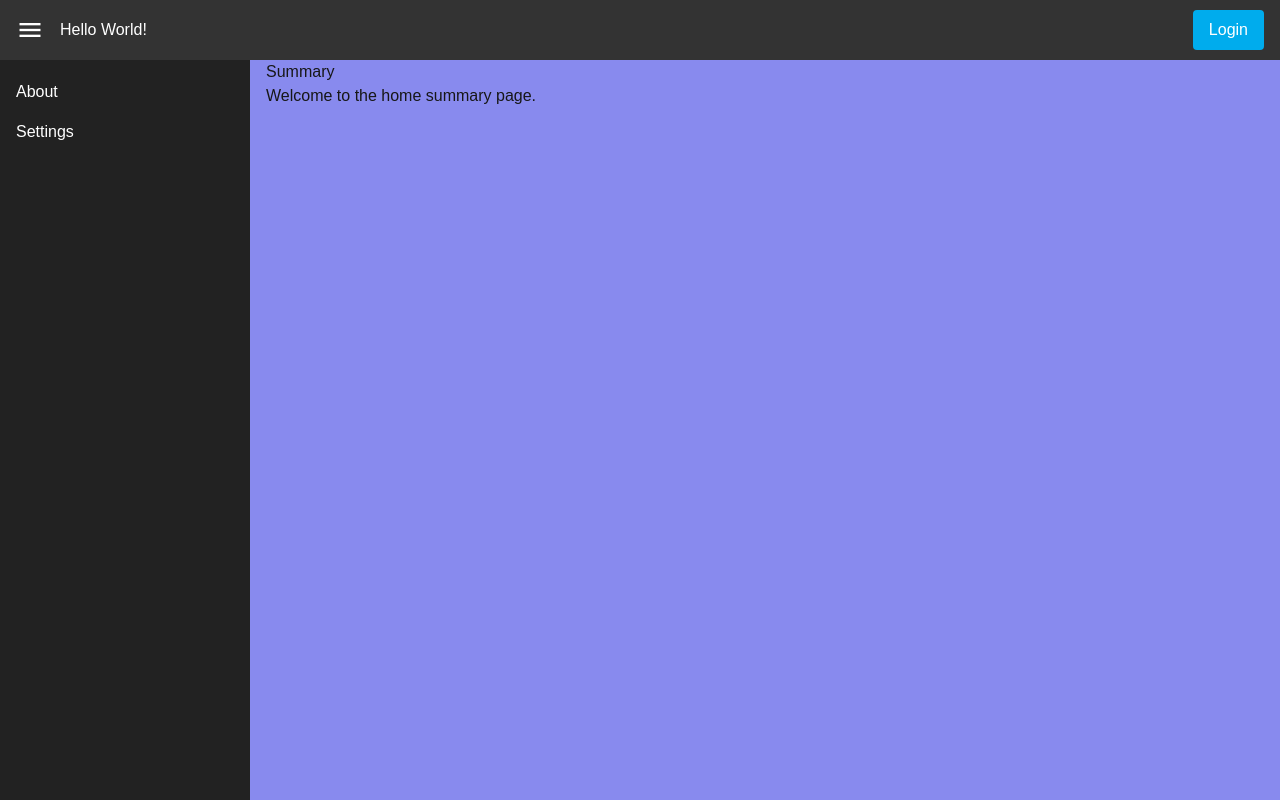
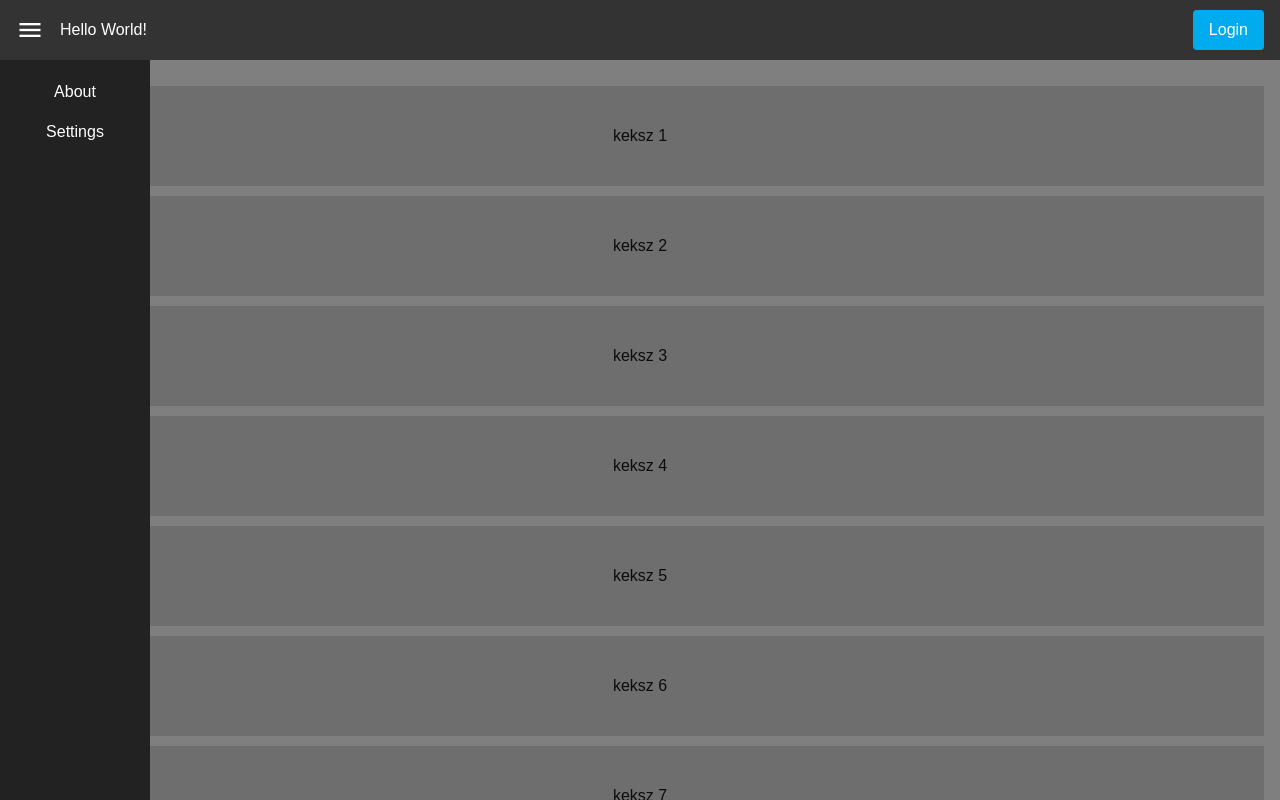
Before and after one commit to antsticky/nextjs_vercel, a Next.js app: page / in a window 1280 px wide. Both pictures are taken after a click on the button 30 px from the left and 30 px from the top of the page. Shown: the top 800 px of the page. Built offline with nearby package versions, Linux system fonts and the light colour scheme.

Commit message:
add animation

```diff
--- a/components/layout/Header.module.css
+++ b/components/layout/Header.module.css
@@ -94,15 +94,27 @@
 
 /* Left panel */
 .leftPanel {
-  width: 250px;
+  width: 150px;
   background: #222;
   color: #fff;
   padding: 1rem;
+  clip-path: inset(0 100% 0 0); /* fully hidden */
+  animation: curtainReveal 0.45s ease forwards;
+}
+
+@keyframes curtainReveal {
+  0% {
+    clip-path: inset(0 100% 0 0);
+  }
+  100% {
+    clip-path: inset(0 0 0 0);
+  }
 }
 
 .menuList {
   list-style: none;
   padding: 0;
+  text-align: center;
 }
 
 .menuItem {
@@ -125,4 +137,24 @@
   background: #888aeeff;
   padding: 1rem;
   padding-top: 60px;
+  opacity: 0;
+  animation: fadeInRight 0.3s ease forwards;
 }
+
+/* Hide right panel on mobile */
+@media (max-width: 639px) {
+  .rightPanel {
+    display: none;
+  }
+}
+
+@keyframes fadeInRight {
+  from {
+    opacity: 0;
+    transform: translateX(8px);
+  }
+  to {
+    opacity: 1;
+    transform: translateX(0);
+  }
+}
--- a/components/layout/Header.tsx
+++ b/components/layout/Header.tsx
@@ -10,6 +10,7 @@ export default function Header() {
   const [open, setOpen] = useState(false)
   const [activeTab, setActiveTab] = useState<'home' | 'about' | 'settings'>('home')
   const router = useRouter()
+  const [hoveredTab, setHoveredTab] = useState<'home' | 'about' | 'settings' | null>(null)
 
   const handleNavigation = (tab: 'home' | 'about' | 'settings', path: string) => {
     setActiveTab(tab)
@@ -48,52 +49,61 @@ export default function Header() {
       {/* Overlay menu */}
       {open && (
         <div className={styles.overlay}>
-          <div className={styles.leftPanel}>
+          <div className={styles.leftPanel} onMouseLeave={() => setHoveredTab(null)}>
             <h2>Menu</h2>
             <ul className={styles.menuList}>
               <li
                 className={styles.menuItem}
+                onMouseEnter={() => setHoveredTab('home')}
                 onClick={() => handleNavigation('home', '/home')}
               >
                 Home
               </li>
 
+
               <li
                 className={styles.menuItem}
+                onMouseEnter={() => setHoveredTab('about')}
                 onClick={() => handleNavigation('about', '/about')}
               >
                 About
             </li>
 
+
               <li
                 className={styles.menuItem}
+                onMouseEnter={() => setHoveredTab('settings')}
                 onClick={() => handleNavigation('settings', '/settings')}
               >
                 Settings
               </li>
+
             </ul>
           </div>
 
+          {hoveredTab && (
             <div className={styles.rightPanel}>
-            {activeTab === 'home' && (
+              {hoveredTab === 'home' && (
                 <>
                   <h2>Summary</h2>
                   <p>Welcome to the home summary page.</p>
                 </>
               )}
-            {activeTab === 'about' && (
+              {hoveredTab === 'about' && (
                 <>
                   <h2>About</h2>
                   <p>This application demonstrates Next.js with a dynamic menu and infinite scroll.</p>
                 </>
               )}
-            {activeTab === 'settings' && (
+              {hoveredTab === 'settings' && (
                 <>
                   <h2>Settings</h2>
                   <p>Here you can configure preferences, themes, and other options.</p>
                 </>
               )}
             </div>
+          )}
+
         </div>
       )}
     </>
```
Lines whose indentation alone changed are shown as unchanged.
